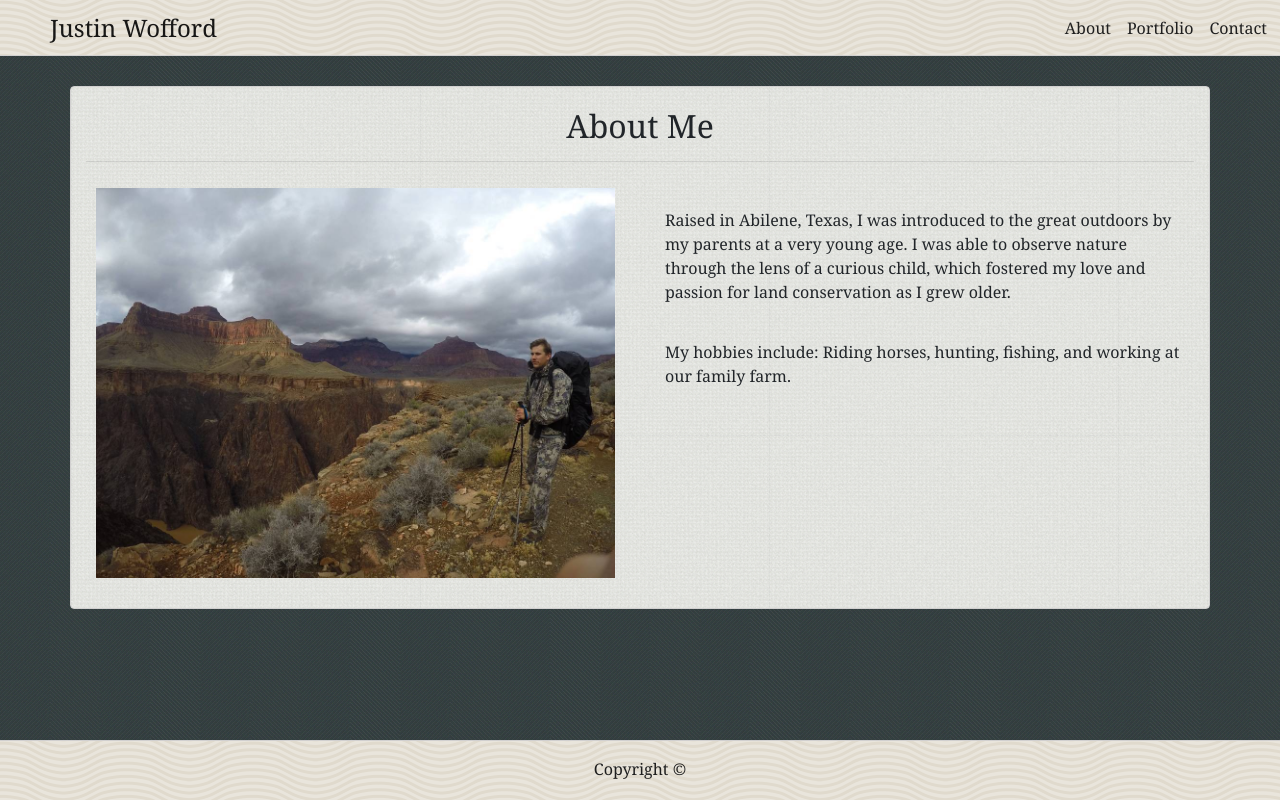
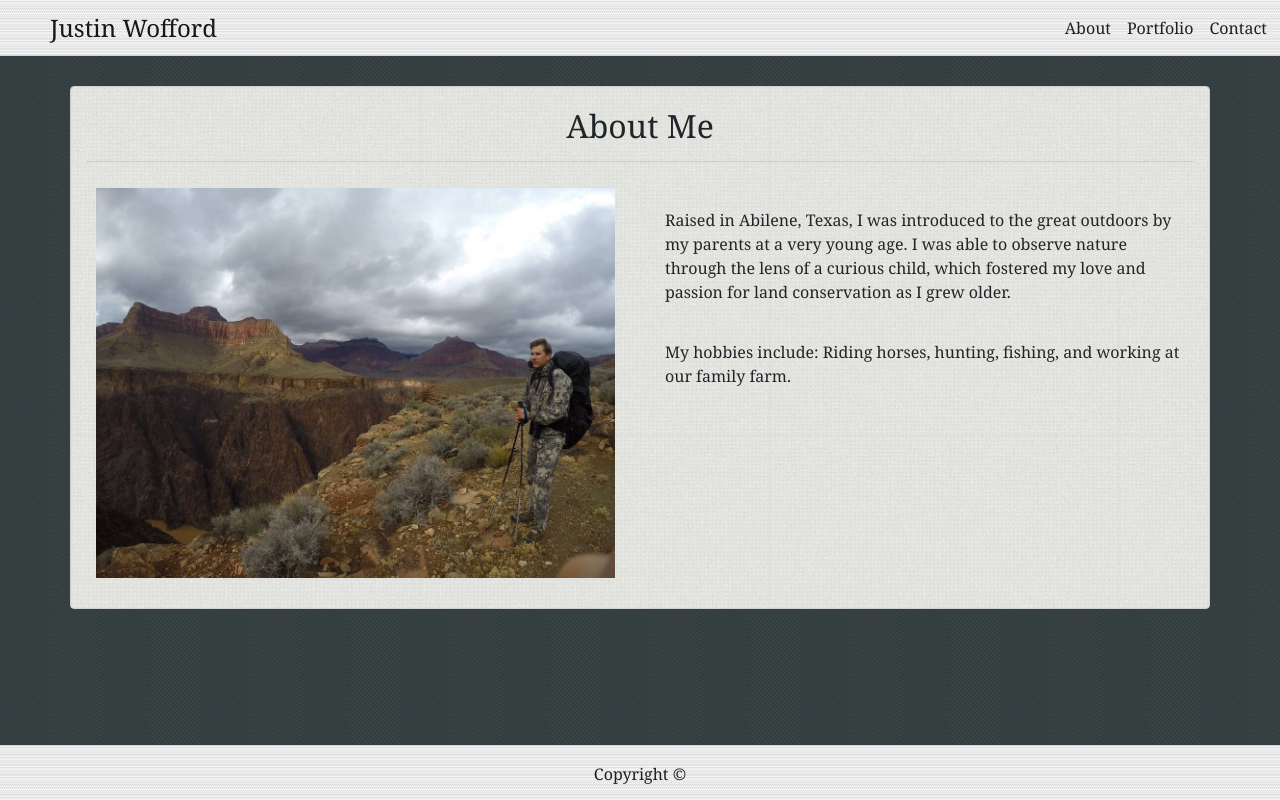
Before and after one commit to JayDub21/JayDub21.github.io, a plain HTML site: page index.html in a window 1280 px wide. Drawn offline with nearby package versions, Linux system fonts and the light colour scheme.

Commit message:
new nav/footer background

```diff
--- a/personal/assets/css/style.css
+++ b/personal/assets/css/style.css
@@ -36,7 +36,7 @@ body{
     text-align:right;
     box-sizing: border-box;
     padding:0px;
-    background-image: url(../images/wov.png);
+    background-image: url(../images/embossed_paper.png);
     border-bottom: 1px groove #d1d0d0;
 }
 
@@ -108,10 +108,10 @@ p{
 
   footer {
     border-top: 1px groove #d1d0d0;
-    height: 60px;
+    height: 55px;
     width: 100%;
     color: #1f1f1f;
-    background-image: url(../images/wov.png);
+    background-image: url(../images/embossed_paper.png);
     text-align: center;
     position: fixed;
     bottom:0;
```
Also changed, not shown: personal/assets/images/embossed_paper.png (added).
